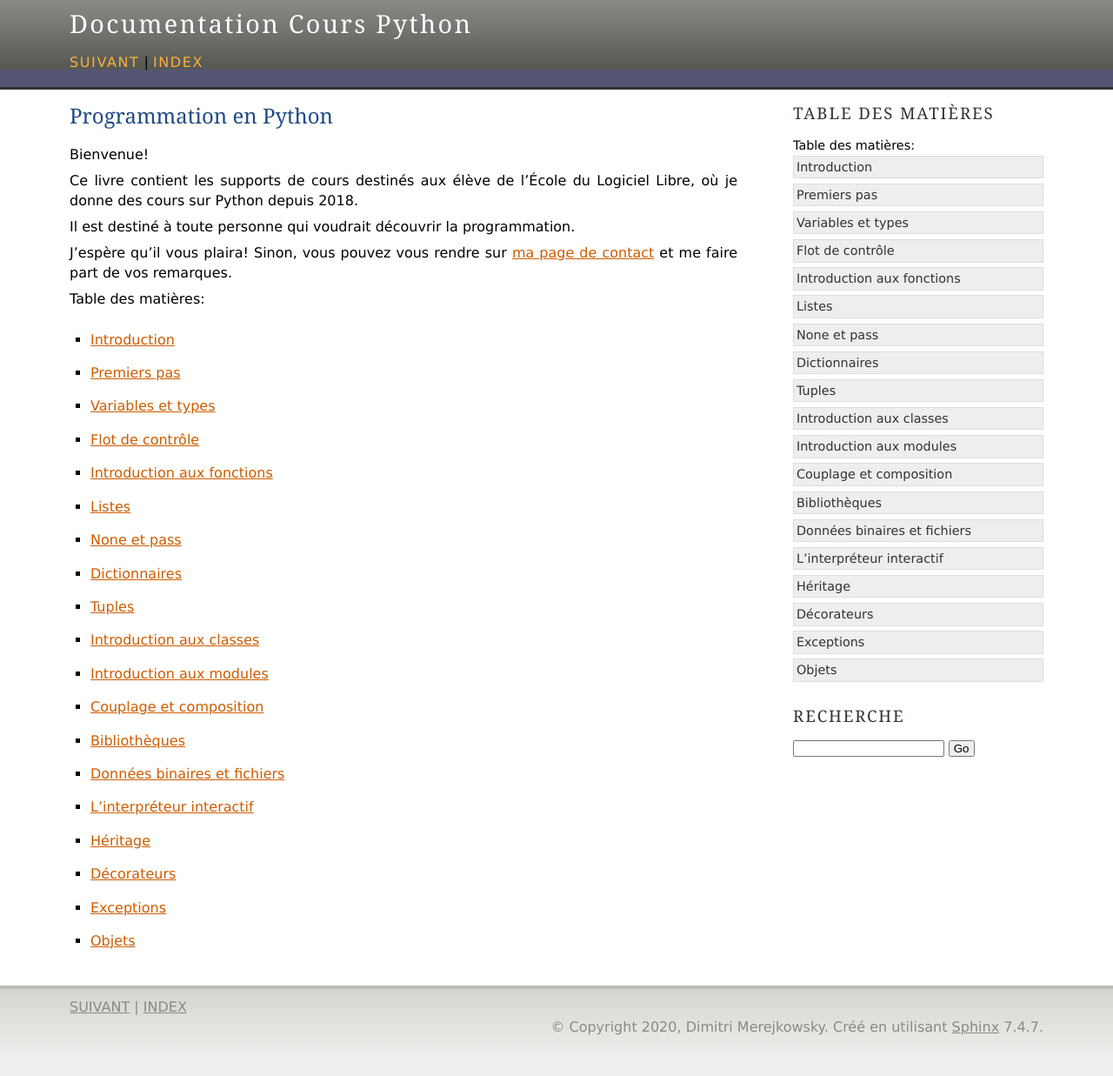
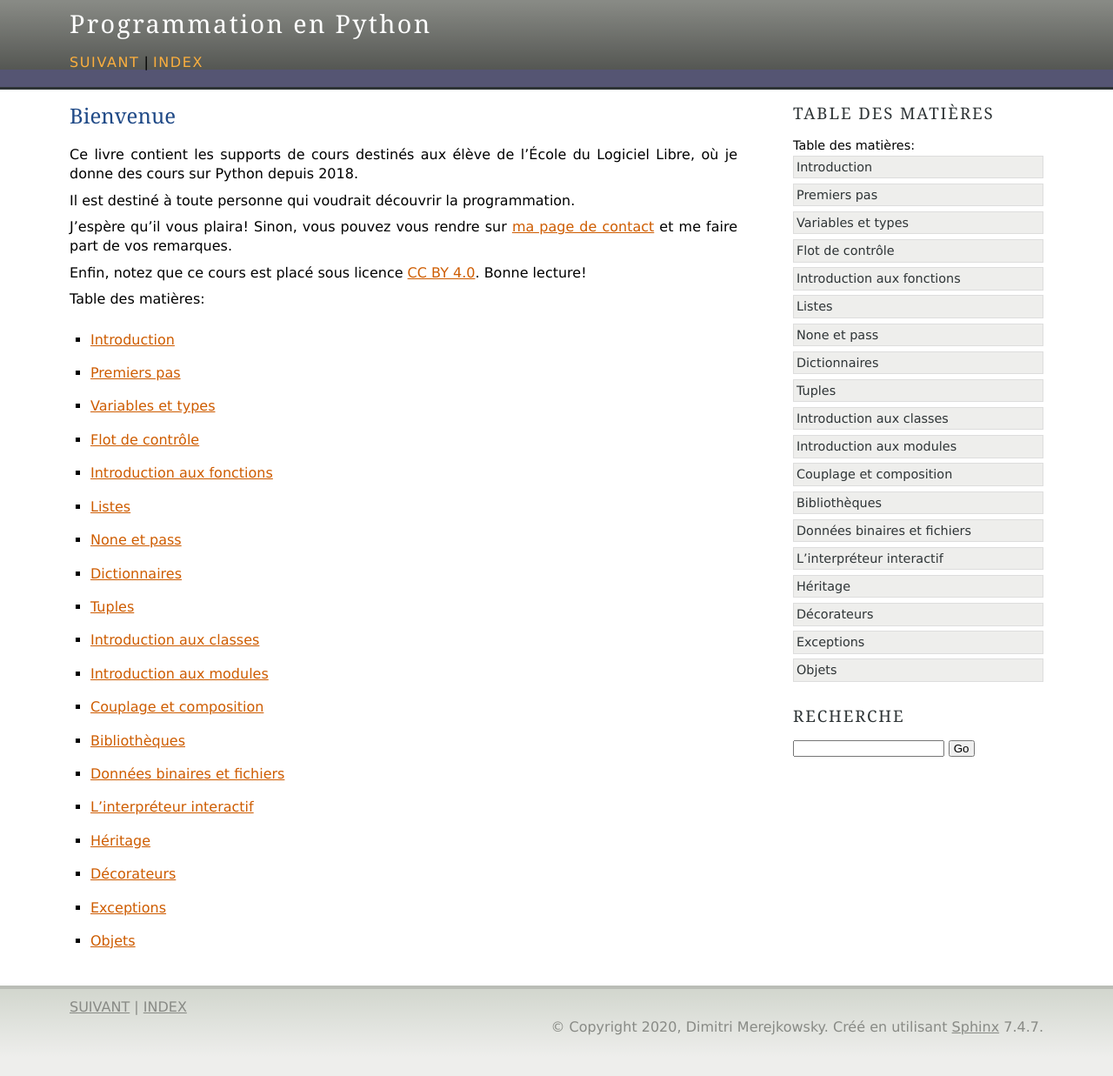
Before and after one commit to gruiick/cours-python, a Sphinx documentation site: the page built from cours/source/index.rst, in a window 1280 px wide. Shown: the whole page at 87% size. Built offline with Sphinx 7.4.7, drawn with Linux system fonts in a browser that asks for light colours.

Commit message:
Quelques nettoyages
* Ajout d'une ligne sur la licence
* Enlève le terme "documentation" du titre
* Supprime titre redondant sur la page d'accueil

```diff
--- a/cours/source/conf.py
+++ b/cours/source/conf.py
@@ -1,4 +1,4 @@
-project = "Cours Python"
+project = "Programmation en Python"
 copyright = "2020, Dimitri Merejkowsky"
 author = "Dimitri Merejkowsky"
 
@@ -12,4 +12,6 @@ keep_warnings = True
 
 html_show_sourcelink = False
 html_theme = "agogo"
+# Don't use default "<project> <version> documentation"
+html_title = project
 html_static_path = ["_static"]
--- a/cours/source/index.rst
+++ b/cours/source/index.rst
@@ -1,7 +1,5 @@
-Programmation en Python
-=======================
-
-Bienvenue!
+Bienvenue
+=========
 
 Ce livre contient les supports de cours destinés aux élève de l'École du Logiciel Libre,
 où je donne des cours sur Python depuis 2018.
@@ -12,6 +10,7 @@ J'espère qu'il vous plaira! Sinon, vous pouvez vous rendre sur `ma page de
 contact <https://dmerej.info/blog/fr/pages/about>`_ et me faire part de vos
 remarques.
 
+Enfin, notez que ce cours est  placé sous licence `CC BY 4.0 <https://creativecommons.org/licenses/by/4.0/deed.fr>`_. Bonne lecture!
 
 .. toctree::
    :maxdepth: 1
```
